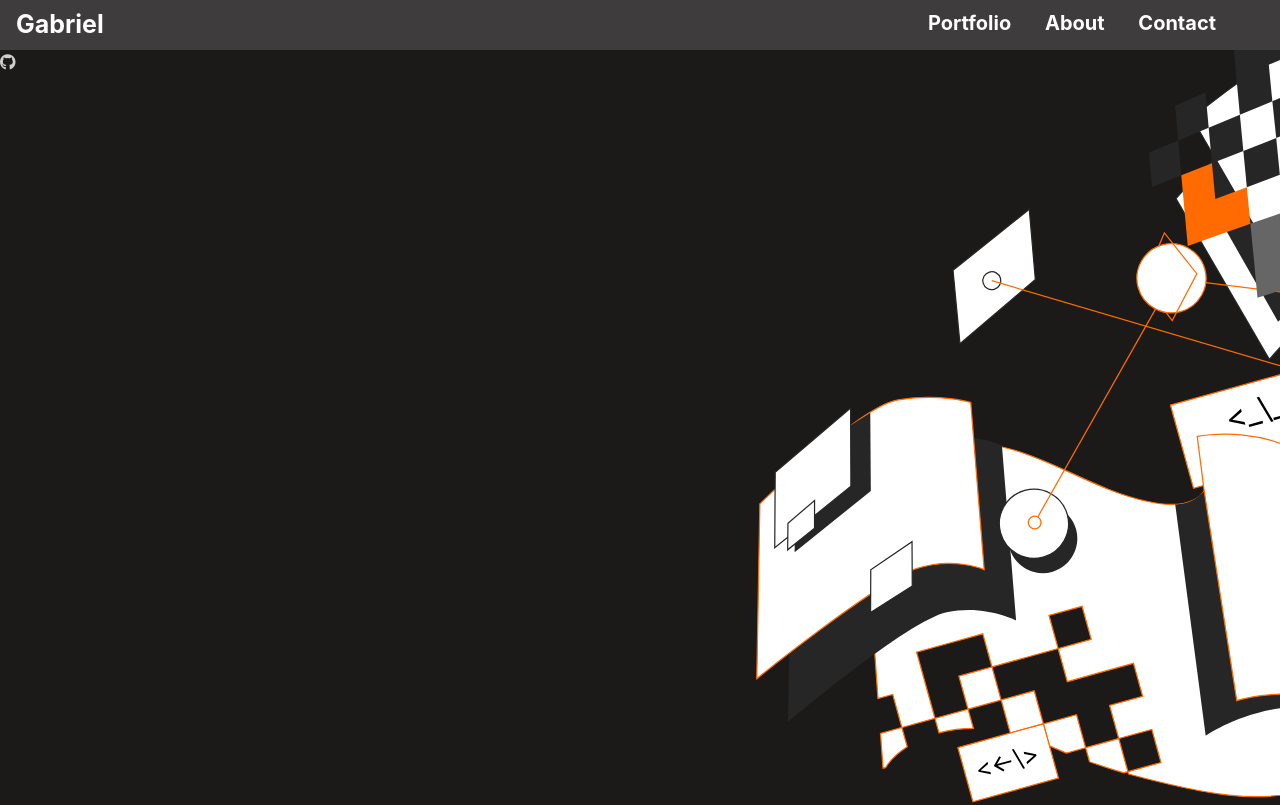
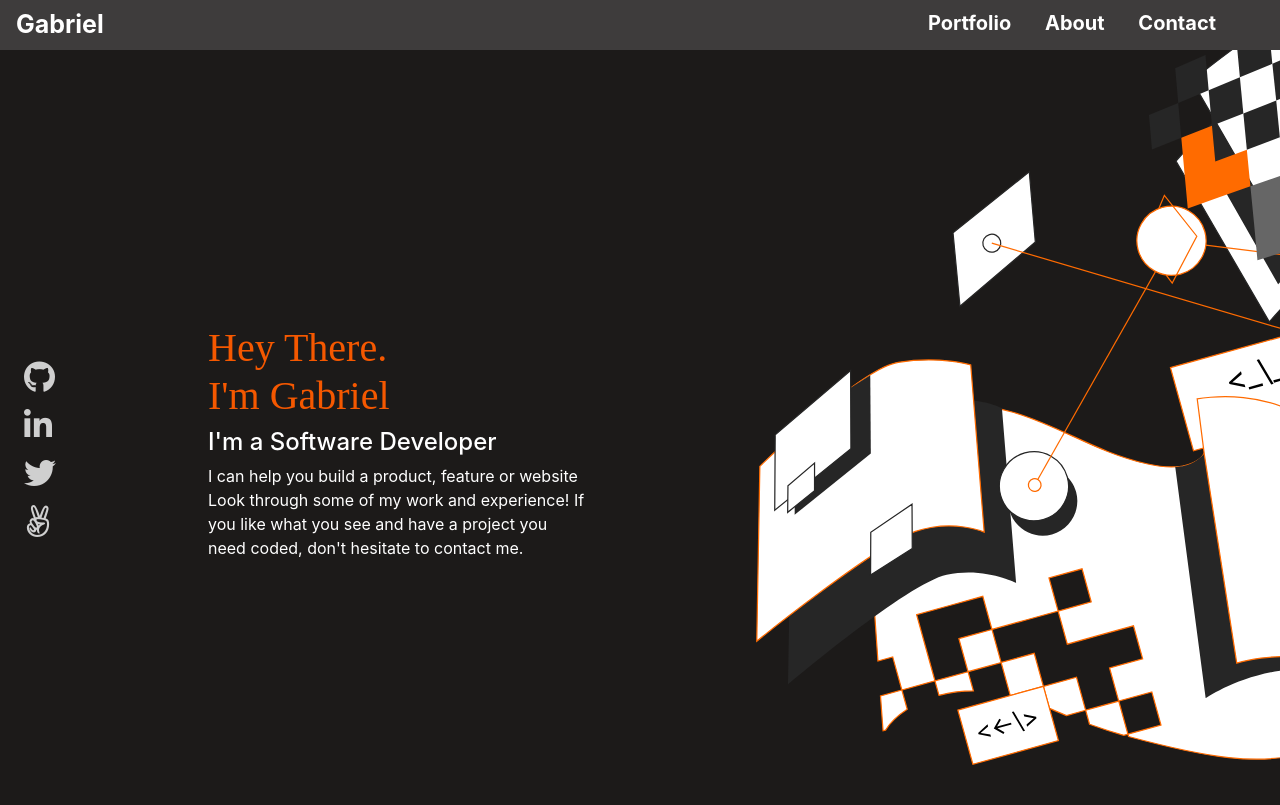
Before and after one commit to Stricks1/portfolio-f, a React (Create React App) app: page / in a window 1280 px wide. Shown: the top 805 px of the page. Built offline with nearby package versions, Linux system fonts and the light colour scheme.

Commit message:
layout header info for desktop

```diff
--- a/src/containers/headerContainer.js
+++ b/src/containers/headerContainer.js
@@ -1,3 +1,4 @@
+/* eslint-disable react/jsx-no-target-blank */
 import React from 'react';
 import { useViewport } from "../hooks/viewPort";
 import HeaderImage from "../assets/header.svg";
@@ -17,20 +18,37 @@ const Header = () => {
   return (
     <div className="padding-top-base header-container-height header-container">
       <div className="d-flex justify-content-between">
-        <div>
-          <ul className="list-unstyled list-group">
+        <div className="align-self-center">
+          <ul className="list-unstyled list-group list-header ml-4">
             <li>
-              <a href="https://github.com/Stricks1/" target="_blank" title="Gabriel GitHub" className="grey-color">
+              <a href="https://github.com/Stricks1/" target="_blank" title="GitHub" className="grey-color">
                 <i class="fa fa-github" />
+              </a>
+            </li>
+            <li>
+              <a href="https://www.linkedin.com/in/gabriel-malheiros-silveira/" target="_blank" title="linkedin" className="grey-color">
+                <i class="fa fa-linkedin" />
+              </a>
+            </li>
+            <li>
+              <a href="https://twitter.com/gabriel_stricks" target="_blank" title="twitter" className="grey-color">
+                <i class="fa fa-twitter" />
+              </a>
+            </li>
+            <li>
+              <a href="https://angel.co/u/gabriel-malheiros-silveira" target="_blank" title="angellist" className="grey-color">
+                <i class="fa fa-angellist" />
               </a>
             </li>
           </ul>
         </div>
-        <div>
-
+        <div className="align-self-center justify-self-end max-info-header">
+          <h1>Hey There. <br /> I'm Gabriel</h1>
+          <h4>I'm a Software Developer</h4>
+          <p>I can help you build a product, feature or website Look through some of my work and experience! If you like what you see and have a project you need coded, don't hesitate to contact me.</p>
         </div>
-        <div>
-          <img src={HeaderImage} alt="Header" />
+        <div className="header-image2">
+          <div className="bg-header-img" style={{ backgroundImage: `url(${HeaderImage})` }} />
         </div>
       </div>
     </div>
--- a/src/index.css
+++ b/src/index.css
@@ -91,3 +91,38 @@ code {
 .grey-color:hover {
   color: #a7a4a4;
 }
+
+.list-header {
+  font-size: 2em;
+}
+
+.max-info-header {
+  min-width: 288px;
+  max-width: 380px;
+  margin-left: 100px;
+}
+
+.max-info-header h1 {
+  color: #F55800;
+  font-family: 'Crete Round';
+  font-weight: 400;
+}
+
+.max-info-header h4 {
+  font-family: 'Inter';
+}
+
+.bg-header-img {
+  background-repeat: no-repeat;
+  background-position: right;
+  width: 50vw;
+  height: 100vh;
+}
+
+@media (max-width: 1050px) {
+  .bg-header-img {
+    background-position: left;
+    width: 30vw;
+    height: 70vh;
+  }
+}
```
Also changed, not shown: 1 other file (tests, documents, lock files or other folders).
